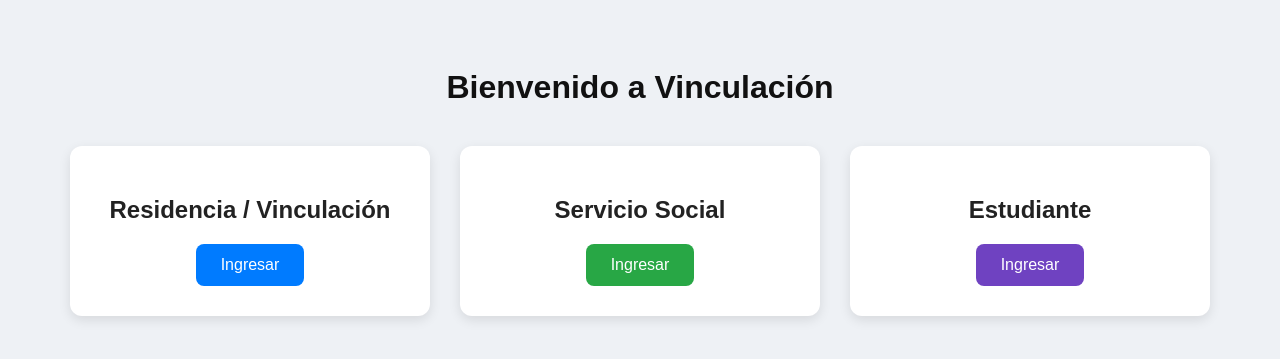
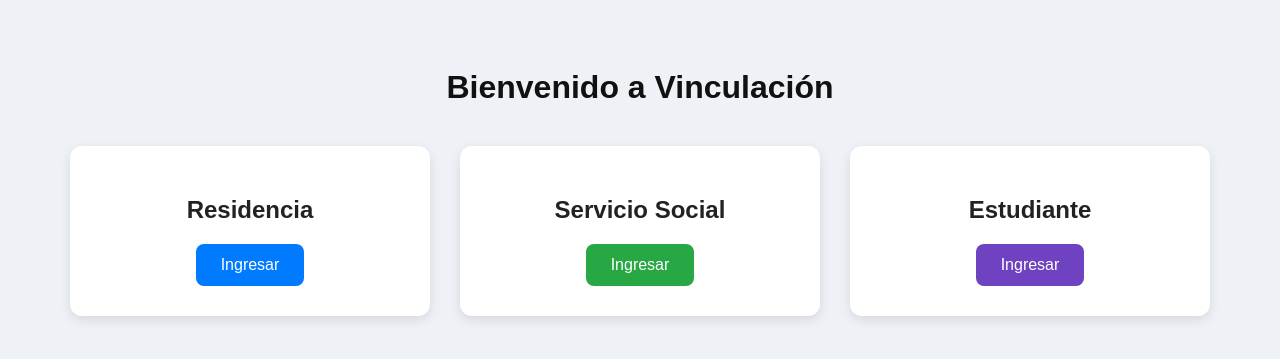
Before and after one commit to hectorgrm/vinculacion, a PHP site: page / in a window 1280 px wide. Shown: the part 218-577 px from the top of the page. Run offline with PHP 8.4, Linux system fonts and the light colour scheme.

Commit message:
Update index.php

```diff
--- a/index.php
+++ b/index.php
@@ -10,7 +10,7 @@
     <h1>Bienvenido a Vinculación</h1>
     <div class="container">
         <div class="card">
-            <h2>Residencia / Vinculación</h2>
+            <h2>Residencia </h2>
             <a href="common/login.php?module=recidencia" class="btn btn-rec">Ingresar</a>
         </div>
         <div class="card">
```
